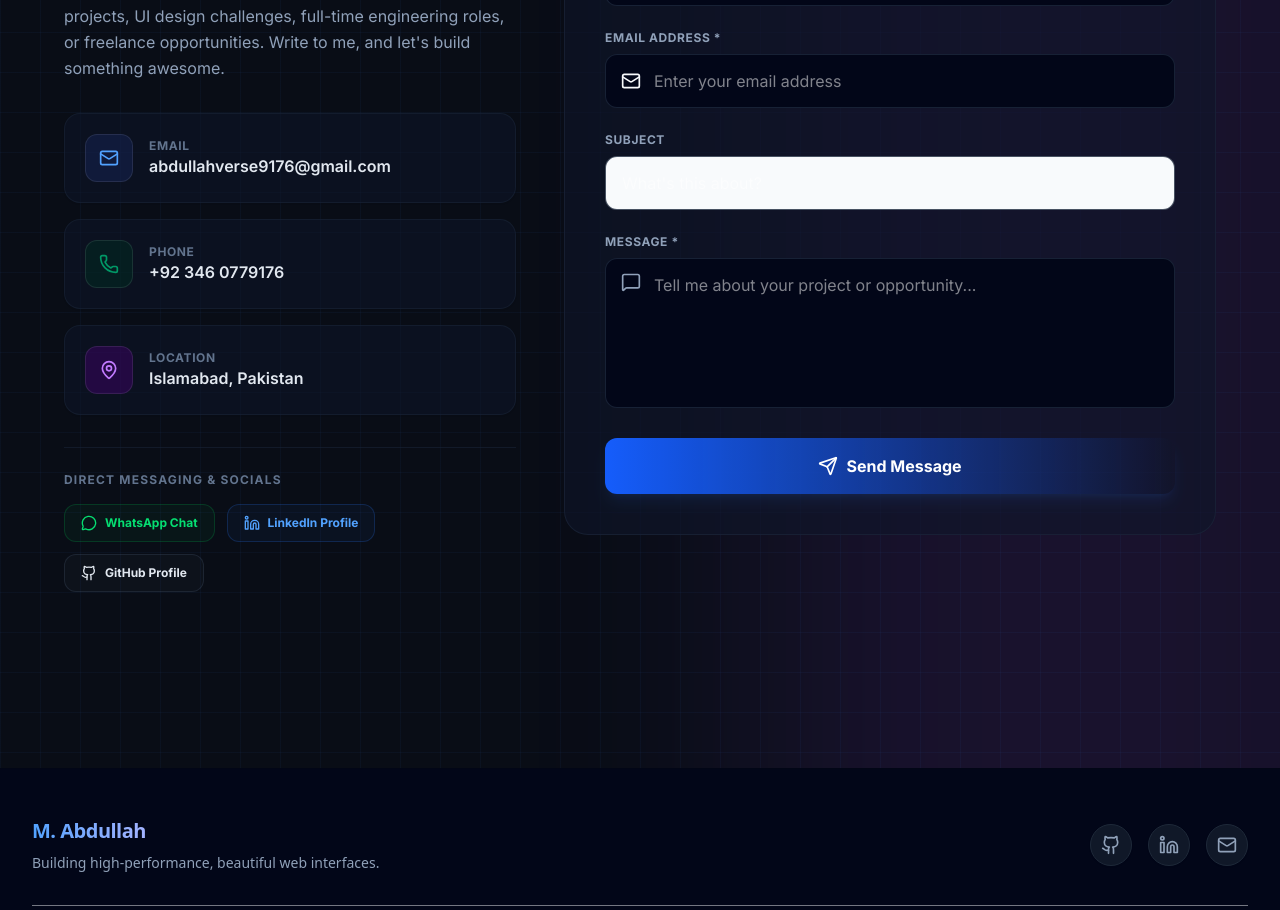
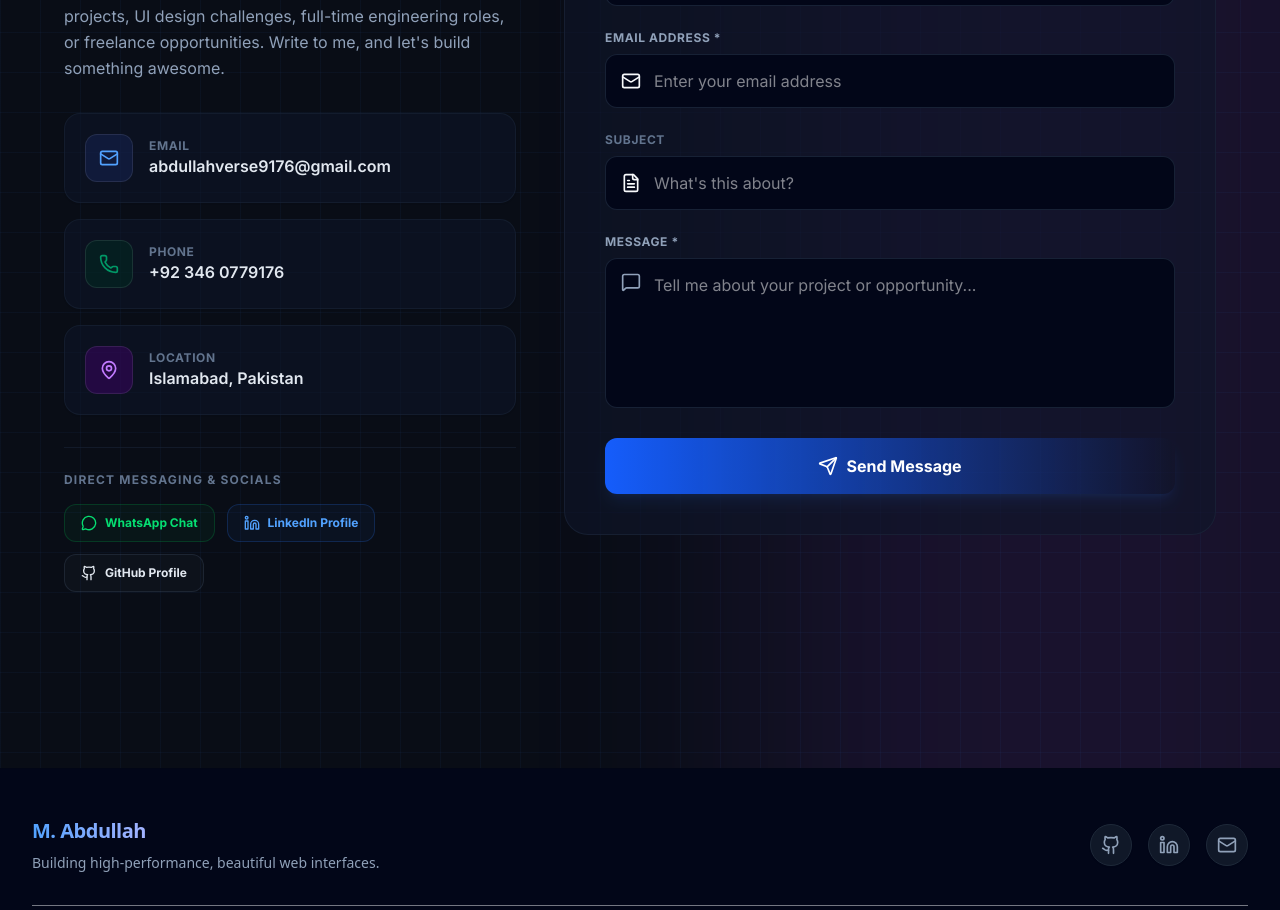
Before and after one commit to abdullahwebdev9176/portfolio-project, a Next.js app: page / in a window 1280 px wide. Shown: the part 6720-7630 px from the top of the page. Built offline with nearby package versions, Linux system fonts and the light colour scheme.

Commit message:
updated form

```diff
--- a/components/homeComponents/ContactFormSection.jsx
+++ b/components/homeComponents/ContactFormSection.jsx
@@ -2,7 +2,7 @@
 
 import React, { useState } from 'react'
 import { useForm } from 'react-hook-form'
-import { Mail, Phone, MapPin, Send, User, MessageSquare, Sparkles, MessageCircle, Github, Linkedin } from 'lucide-react'
+import { Mail, Phone, MapPin, Send, User, MessageSquare, Sparkles, MessageCircle, Github, Linkedin, FileText } from 'lucide-react'
 import Link from 'next/link'
 
 const ContactFormSection = () => {
@@ -203,15 +203,20 @@ const ContactFormSection = () => {
 
                             {/* Subject Field */}
                             <div>
-                                <label className="block text-xs font-bold uppercase tracking-wider text-slate-500 dark:text-slate-400 mb-2">
+                                <label className="block text-xs font-bold uppercase tracking-wider text-slate-500 dark:text-slate-405 mb-2">
                                     Subject
                                 </label>
-                                <input
-                                    type="text"
-                                    {...register('subject')}
-                                    className="w-full px-4 py-3.5 bg-slate-50 dark:bg-slate-955 border border-slate-200 dark:border-slate-800/80 rounded-xl focus:ring-2 focus:ring-blue-500 focus:border-transparent transition-all duration-200 focus:outline-none text-slate-900 dark:text-white"
-                                    placeholder="What's this about?"
-                                />
+                                <div className="relative">
+                                    <div className="absolute inset-y-0 left-0 pl-4 flex items-center pointer-events-none">
+                                        <FileText className="h-5 w-5 text-slate-405 dark:text-slate-650" />
+                                    </div>
+                                    <input
+                                        type="text"
+                                        {...register('subject')}
+                                        className="w-full pl-12 pr-4 py-3.5 bg-slate-50 dark:bg-slate-950 border border-slate-200 dark:border-slate-800/80 rounded-xl focus:ring-2 focus:ring-blue-500 focus:border-transparent transition-all duration-200 focus:outline-none text-slate-900 dark:text-white"
+                                        placeholder="What's this about?"
+                                    />
+                                </div>
                             </div>
 
                             {/* Message Field */}
```
